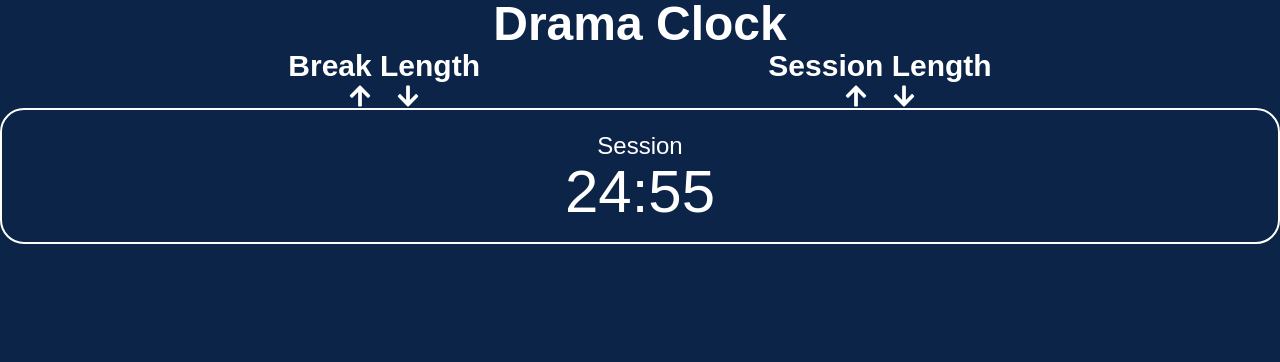
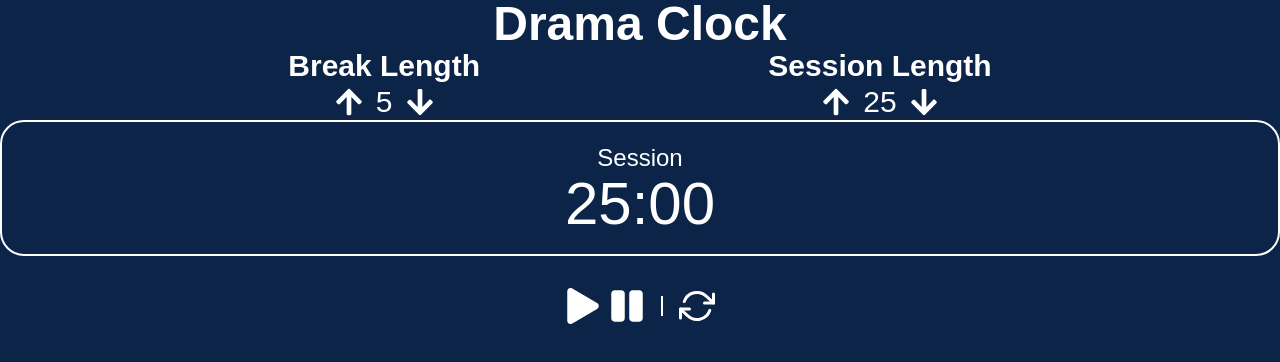
Before and after one commit to Mynraw/fcc-25-5-clock, a Next.js app: page / in a window 1280 px wide. Shown: the top 362 px of the page. Built offline with nearby package versions, Linux system fonts and the light colour scheme.

Commit message:
banana logic heh

```diff
--- /dev/null
+++ b/src/assets/Controls.tsx
@@ -0,0 +1,47 @@
+import {useEffect} from "react";
+import {CounterContext, useContext} from "@/context/CounterContext";
+import {FaPlay, FaPause} from "react-icons/fa"
+import {FiRefreshCw} from "react-icons/fi"
+
+const Controls = (): JSX.Element => {
+    const {counterInterval, setCounterInterval} = useContext(CounterContext);
+
+
+    // const goInterval:NodeJS.Timer = setInterval(():void => {
+    //     if (counterInterval.seconds > 0) {
+    //         setCounterInterval({...counterInterval, seconds: (counterInterval.seconds - 1)});
+    //     } else {
+    //         clearInterval(goInterval);
+    //     }
+    //
+    // }, 1000)
+
+    // return (): void=> {
+    //     clearInterval(goInterval);
+    // };
+
+    // useEffect(() => {
+    //     handleInterval();
+    // }, [counterInterval.countLength]);
+
+    const startSession = (): void => {
+        setCounterInterval({...counterInterval, isStopped: false});
+    }
+
+    const pauseSession = (): void => {
+        setCounterInterval({...counterInterval, isStopped: true});
+    }
+
+    const resetSession = (): void => {
+        setCounterInterval({...counterInterval, countLength: 25, breakLength: 5});
+    }
+
+    return <div className="text-4xl text-center py-8 flex items-center justify-center">
+        <button onClick={startSession}><FaPlay /></button>
+        <button onClick={pauseSession} className="mx-2"><FaPause /></button>
+        <span className="mx-2 border-l-2 border-white h-[20px]"></span>
+        <button onClick={resetSession} className="ml-2"><FiRefreshCw /></button>
+    </div>
+}
+
+export default Controls
--- a/src/assets/SessionCard.tsx
+++ b/src/assets/SessionCard.tsx
@@ -4,33 +4,39 @@ import {CounterContext, useContext} from "@/context/CounterContext";
 const SessionCard = (): JSX.Element => {
     const {counterInterval, setCounterInterval} = useContext(CounterContext);
 
+    let timer: string = "25:00";
+
     const handleInterval = (): void => {
         // Convert the current time in minutes to seconds
+        const seconds = counterInterval.countLength * 60;
         // Then format it like MM:SS
-        const formattedVal: string = Math.floor(counterInterval.seconds / 60) + ':' + ('0' + Math.floor(counterInterval.seconds % 60)).slice(-2);
+        timer = Math.floor(seconds / 60) + ':' + ('0' + Math.floor(seconds % 60)).slice(-2);
         // it's a state now
-        setCounterInterval({...counterInterval, timer: formattedVal});
+        setCounterInterval({...counterInterval, seconds: seconds});
+
+        console.log("worked?")
     }
 
     useEffect(() => {
         handleInterval();
-        const goInterval:NodeJS.Timer = setInterval(():void => {
-            if (counterInterval.seconds > 0) {
-                setCounterInterval({...counterInterval, seconds: (counterInterval.seconds - 1)});
-            } else {
-                clearInterval(goInterval);
+        const intervalCountDown: NodeJS.Timer = setInterval((): void => {
+
+            if (!counterInterval.isStopped && counterInterval.seconds > 0) {
+                setCounterInterval({...counterInterval, seconds: counterInterval.seconds - 1});
             }
+        }, 1000);
 
-        }, 1000)
-        return (): void=> {
-            clearInterval(goInterval);
-        };
-        }, [counterInterval.seconds])
+        if (counterInterval.seconds === 0) {
+            clearInterval(intervalCountDown);
+        }
+
+        return () => clearInterval(intervalCountDown);
+    }, [counterInterval.isStopped, counterInterval.seconds, counterInterval.countLength, timer]);
 
 
     return <div className="border-2 border-white rounded-3xl p-5 text-center">
         <h3 className="capitalize text-2xl font-medium">session</h3>
-        <span className="text-6xl">{counterInterval.timer}</span>
+        <span className="text-6xl">{timer}</span>
     </div>
 }
 
--- a/src/assets/Settings.tsx
+++ b/src/assets/Settings.tsx
@@ -1,32 +1,43 @@
 import {CounterContext, useContext} from "@/context/CounterContext";
 import {FaArrowUp, FaArrowDown} from "react-icons/fa"
-
-const counterSettings: string[] = [
-    "break length",
-    "session length"
-];
 
 const Settings = (): JSX.Element => {
     const {counterInterval, setCounterInterval} = useContext(CounterContext);
 
+
+
     const increaseBreak = () => {
-        setCounterInterval(...counterInterval )
+        setCounterInterval({...counterInterval, breakLength: counterInterval.breakLength + 1});
     }
-    return <div className="flex items-center justify-evenly text-center">
+
+    const decreaseBreak = () => {
+        setCounterInterval({...counterInterval, breakLength: counterInterval.breakLength - 1});
+    }
+
+    const increaseSession = () => {
+        setCounterInterval({...counterInterval, countLength: counterInterval.countLength + 1});
+    }
+
+    const decreaseSession = () => {
+        setCounterInterval({...counterInterval, countLength: counterInterval.countLength - 1});
+    }
+
+
+    return <div className="flex items-center justify-evenly text-center text-3xl">
             <div>
             <h2 className="text-3xl font-[600] capitalize">break length</h2>
-            <div className="flex items-center justify-center gap-x-3 text-2xl">
-                <button type="button"><FaArrowUp /></button>
-                <span>{}</span>
-                <button type="button"><FaArrowDown /></button>
+            <div className="flex items-center justify-center gap-x-3">
+                <button onClick={increaseBreak} type="button"><FaArrowUp /></button>
+                <span>{counterInterval.breakLength}</span>
+                <button onClick={decreaseBreak} type="button"><FaArrowDown /></button>
             </div>
         </div>
         <div>
             <h2 className="text-3xl font-[600] capitalize">session length</h2>
-            <div className="flex items-center justify-center gap-x-3 text-2xl">
-                <button type="button"><FaArrowUp /></button>
-                <span>{}</span>
-                <button type="button"><FaArrowDown /></button>
+            <div className="flex items-center justify-center gap-x-3">
+                <button onClick={increaseSession} type="button"><FaArrowUp /></button>
+                <span>{counterInterval.countLength}</span>
+                <button onClick={decreaseSession} type="button"><FaArrowDown /></button>
             </div>
         </div>
     </div>
--- a/src/components/CounterClock.tsx
+++ b/src/components/CounterClock.tsx
@@ -3,10 +3,11 @@ import {CounterContext} from "@/context/CounterContext";
 import Header from "@/assets/Header";
 import SessionCard from "@/assets/SessionCard";
 import Settings from "@/assets/Settings";
+import Controls from "@/assets/Controls";
 
 const CounterClock = (): JSX.Element => {
     // Global states for Context API
-    const [counterInterval, setCounterInterval] = useState({countLength: 25, breakLength: 5, seconds: 1500, timer: ""});
+    const [counterInterval, setCounterInterval] = useState({countLength: 25, breakLength: 5, seconds: 1500, timer: "", isStopped: true});
 
     const data: any = {
         counterInterval,
@@ -17,6 +18,7 @@ const CounterClock = (): JSX.Element => {
         <Header />
         <Settings />
         <SessionCard />
+        <Controls />
     </CounterContext.Provider>
 }
 
```
